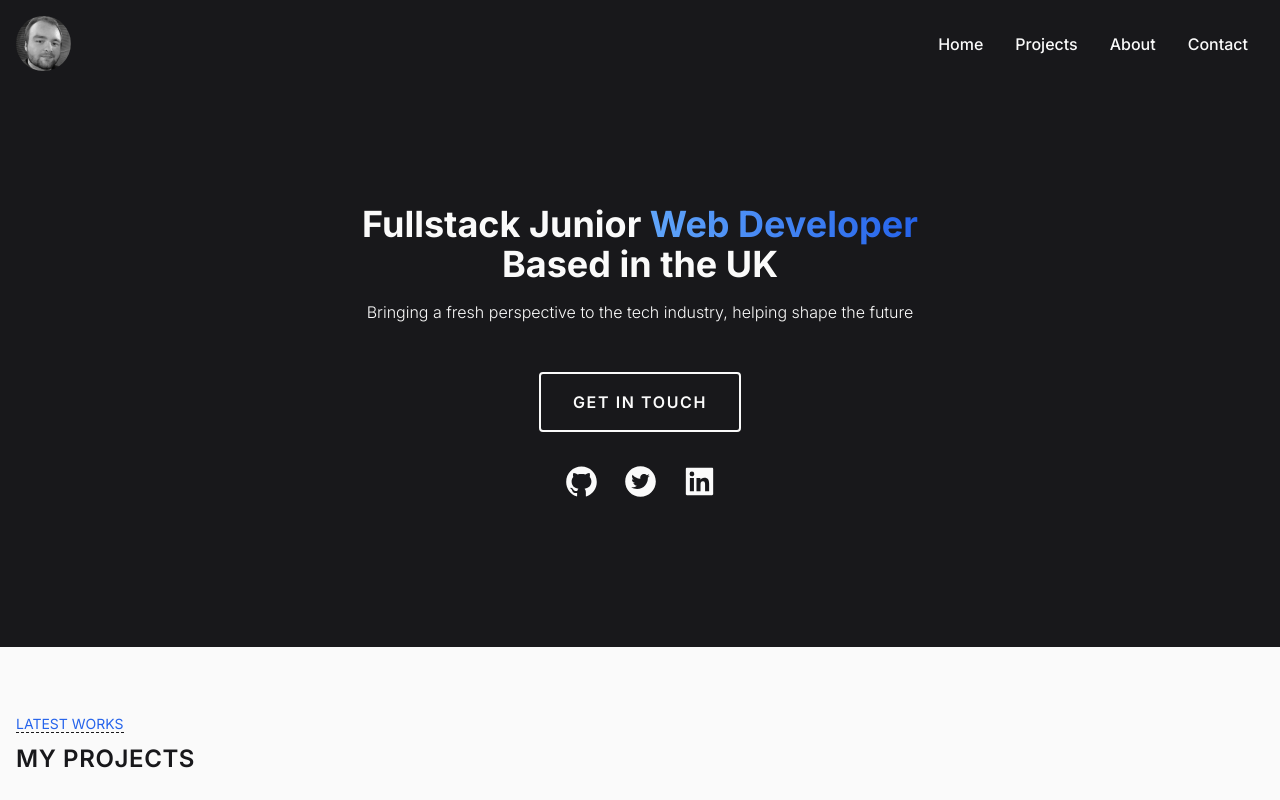
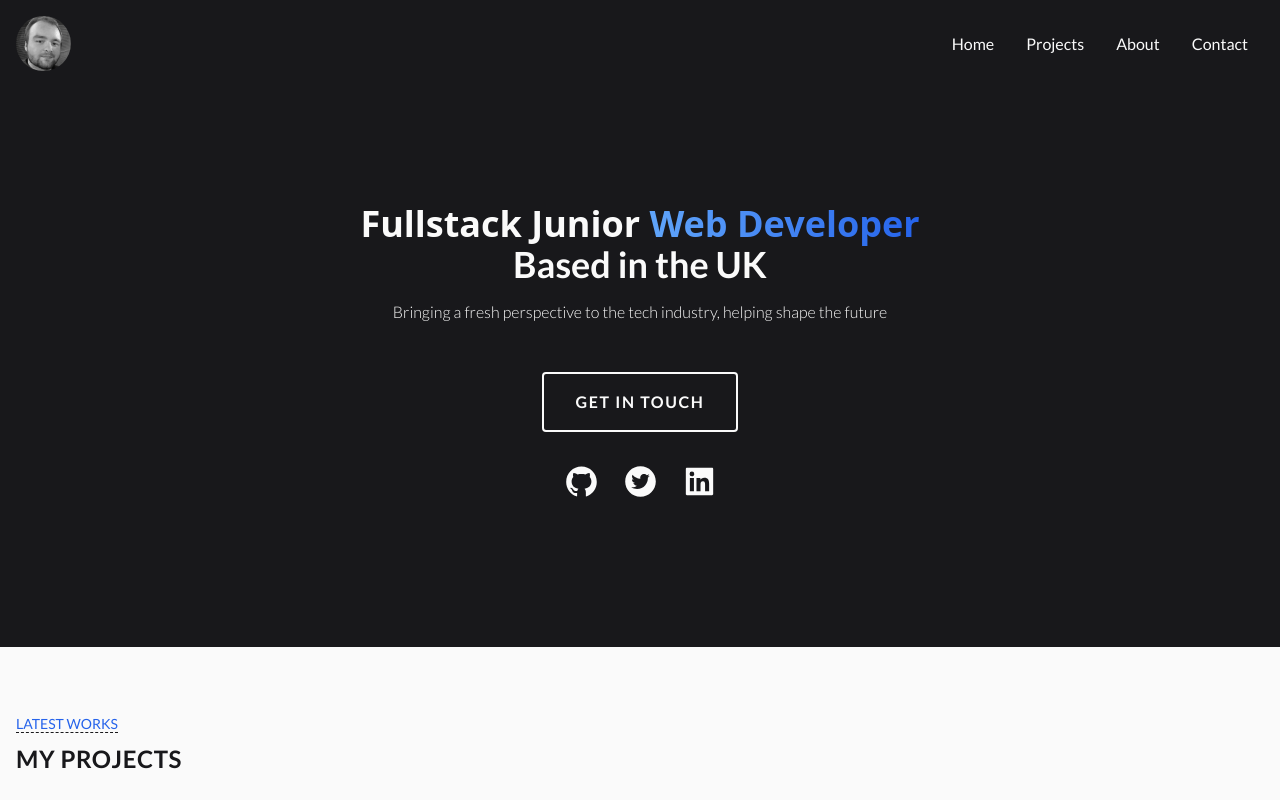
Before and after one commit to bennyfreemantle/bennyfreemantle-portfolio, a Next.js app: page / in a window 1280 px wide. Shown: the top 800 px of the page. Built offline with nearby package versions, Linux system fonts and the light colour scheme.

Commit message:
now using Lato font - next makes it super easy to swap out fonts

```diff
--- a/components/Hero/Hero.tsx
+++ b/components/Hero/Hero.tsx
@@ -1,4 +1,3 @@
-import Image from "next/image";
 import React from "react";
 import BannerSection from "../BannerSection/BannerSection";
 
@@ -8,7 +7,7 @@ export default function Hero() {
       <div className="container mx-auto flex h-[70vh] min-h-full flex-col justify-center px-4 text-zinc-50">
         <div className="flex flex-col gap-4">
           <div className="px-4 text-center text-4xl font-bold">
-            <h1>
+            <h1 className="font-sans">
               Fullstack Junior{" "}
               <span className="bg-gradient-to-r from-blue-400 to-blue-600 bg-clip-text text-transparent">
                 Web Developer
--- a/next.config.js
+++ b/next.config.js
@@ -1,6 +1,11 @@
 /** @type {import('next').NextConfig} */
 const nextConfig = {
   reactStrictMode: true,
+  experimental: {
+    fontLoaders: [
+      { loader: "@next/font/google", options: { subsets: ["latin"] } },
+    ],
+  },
 };
 
 module.exports = nextConfig;
--- a/pages/_app.tsx
+++ b/pages/_app.tsx
@@ -1,16 +1,16 @@
 import "@/styles/globals.css";
 import type { AppProps } from "next/app";
-import { Inter } from "@next/font/google";
+import { Lato } from "@next/font/google";
 
-const inter = Inter({
-  variable: "--font-inter",
-  subsets: ["latin"],
+const lato = Lato({
+  variable: "--font-lato",
+  weight: ["100", "300", "400", "700", "900"],
 });
 
 export default function App({ Component, pageProps }: AppProps) {
   return (
     <>
-      <div className={`${inter.variable} font-sans selection:text-blue-600`}>
+      <div className={`${lato.className} font-sans selection:text-blue-600`}>
         <Component {...pageProps} />
       </div>
     </>
--- a/tailwind.config.js
+++ b/tailwind.config.js
@@ -11,7 +11,7 @@ module.exports = {
   theme: {
     extend: {
       fontFamily: {
-        sans: ["var(--font-inter)"],
+        lato: ["var(--font-lato)"],
       },
     },
   },
```
